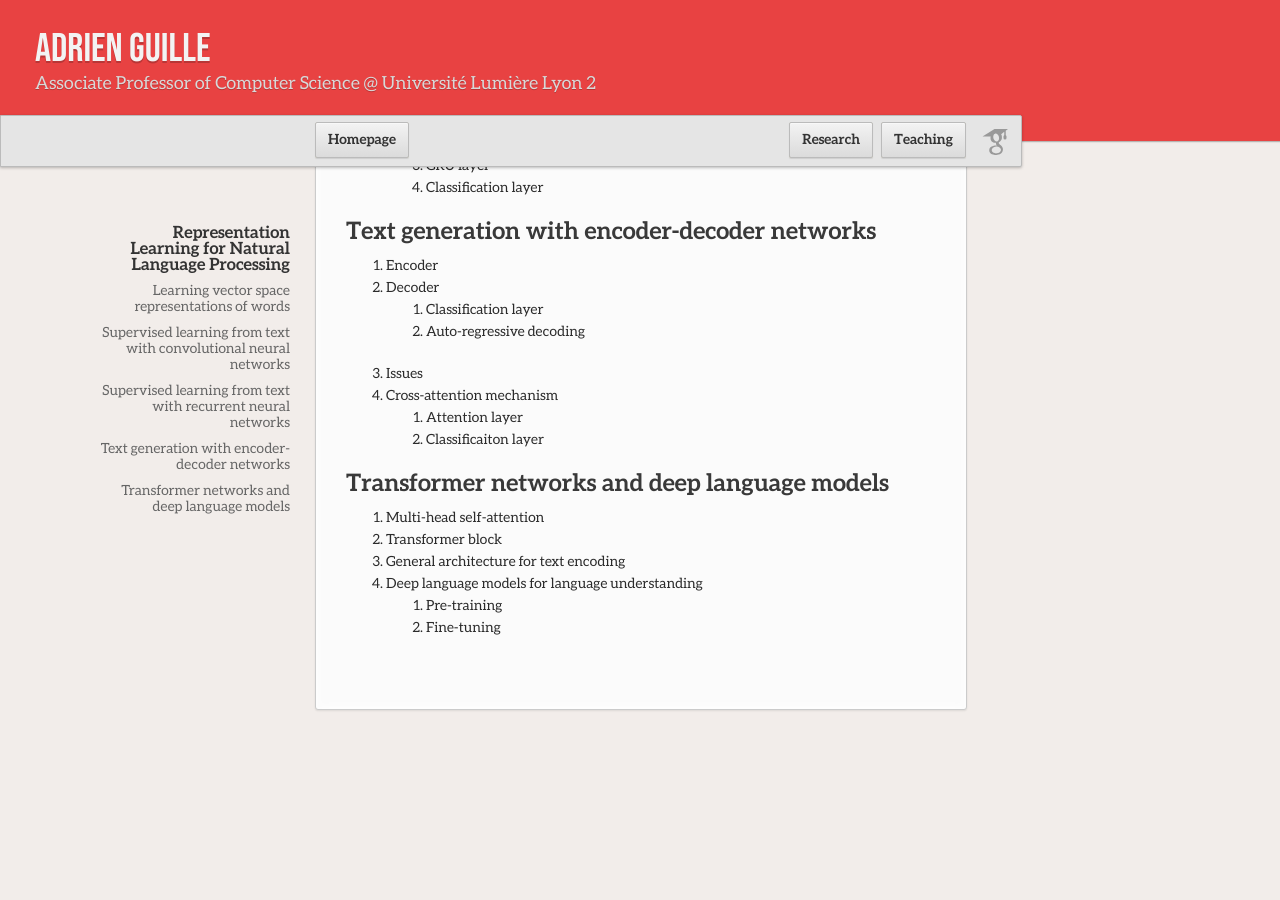
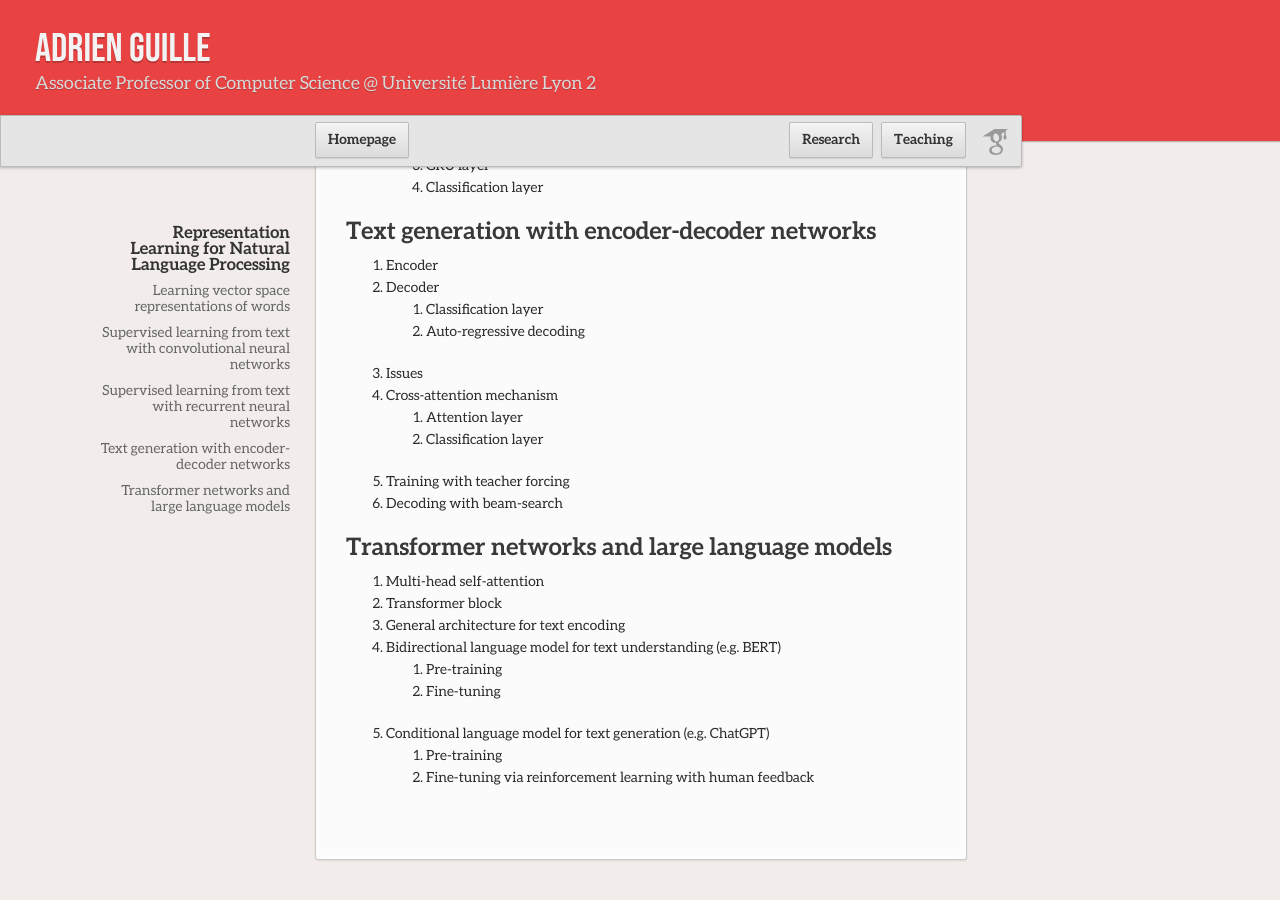
Before and after one commit to AdrienGuille/adrienguille.github.io, a Jekyll site: the page built from nlp_proposal.md, in a window 1280 px wide and 900 px high, scrolled down 1342 px. Built offline with Jekyll 4.4.1, drawn with Linux system fonts in a browser that asks for light colours; our own code applies the rules of GitHub Pages for plain Markdown files; before the commit the page ends 2092 px from its top, so only the background shows below that; some of the changed text lies outside the part shown.

Commit message:
Update nlp_proposal.md

```diff
--- a/nlp_proposal.md
+++ b/nlp_proposal.md
@@ -53,12 +53,17 @@ The course will start with a general introduction to NLP and its applications, e
 - Issues
 - Cross-attention mechanism
   - Attention layer
-  - Classificaiton layer
+  - Classification layer
+- Training with teacher forcing
+- Decoding with beam-search
 
-## Transformer networks and deep language models
+## Transformer networks and large language models
 - Multi-head self-attention
 - Transformer block
 - General architecture for text encoding
-- Deep language models for language understanding
+- Bidirectional language model for text understanding (e.g. BERT)
   - Pre-training
   - Fine-tuning
+- Conditional language model for text generation (e.g. ChatGPT)
+  - Pre-training
+  - Fine-tuning via reinforcement learning with human feedback
```
Also changed, not shown: other parts of nlp_proposal.md (+1 -1 lines).
